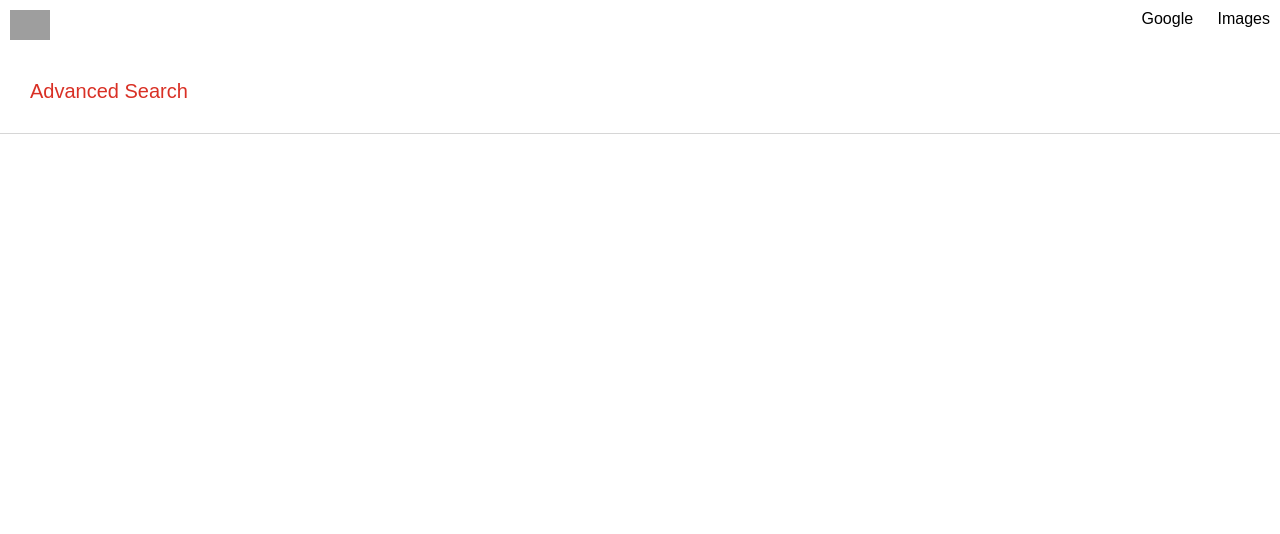
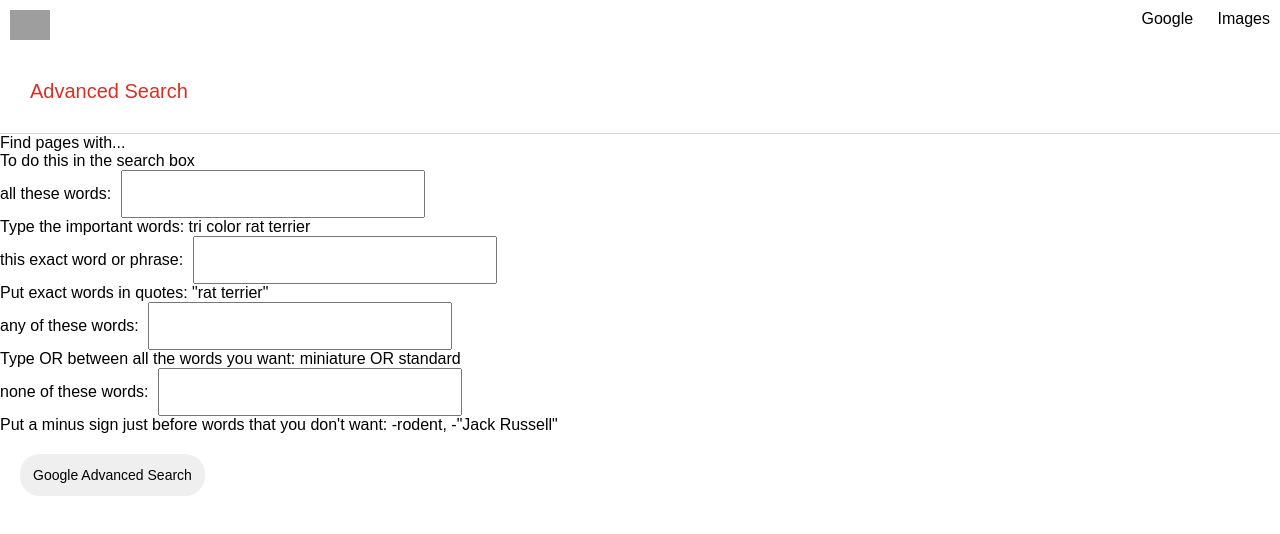
Before and after one commit to navindu-sachintha/cs50web_project0, a plain HTML site: page advanced.html in a window 1280 px wide. Drawn offline with Linux system fonts and the light colour scheme; grey boxes are pictures that could not be loaded.

Commit message:
Created a form for the Advanced Search

```diff
--- a/advanced.html
+++ b/advanced.html
@@ -26,5 +26,46 @@
     </div>
     <div class="header-seperator"></div>
 
+    <div class="ad-search-container">
+        <form action="https://www.google.com/search" method="get">
+            <label>Find pages with...</label>
+            <div class="space"></div>
+            <label>To do this in the search box</label>
+            <div class="f-group">
+                <label for="">all these words:</label>
+                <input type="text" name="as_q" id="">
+                <div class="guide">
+                    Type the important words: <span class="monospace">tri color rat terrier</span>
+                </div>
+            </div>
+            <div class="f-group">
+                <label for="">this exact word or phrase:</label>
+                <input type="text" name="as_epq" id="">
+                <div class="guide">
+                    Put exact words in quotes: <span class="monospace">"rat terrier"</span>
+                </div>
+            </div>
+            <div class="f-group">
+                <label for="">any of these words:</label>
+                <input type="text" name="as_oq" id="">
+                <div class="guide">
+                    Type <span class="monospace">OR</span> between all the words you want: <span class="monospace">miniature OR standard</span>
+                </div>
+            </div>
+            <div class="f-group">
+                <label for="">none of these words:</label>
+                <input type="text" name="as_eq" id="">
+                <div class="guide">
+                    Put a minus sign just before words that you don't want: <span class="monospace">-rodent, -"Jack Russell"</span>
+                </div>
+            </div>
+            <div class="f-group">
+                <div class="right">
+                    <input class="ad-button" type="submit" value="Google Advanced Search">
+                </div>
+            </div>
+        </form>
+    </div>
+
 </body>
 </html>
```
